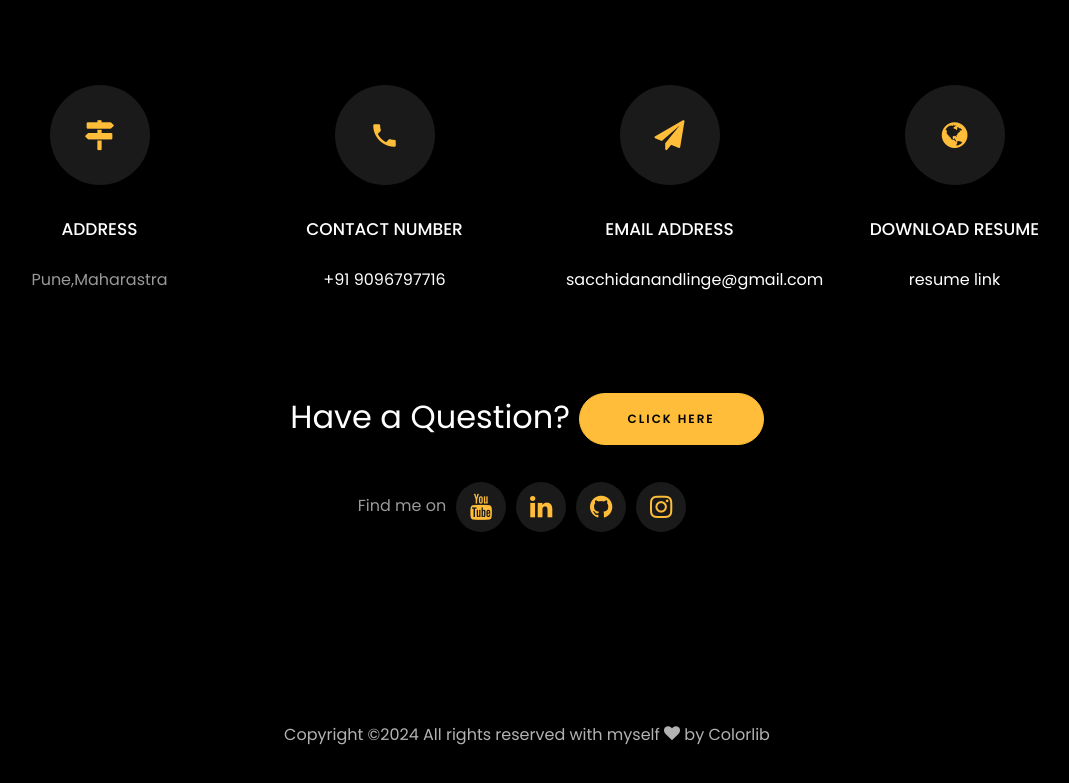
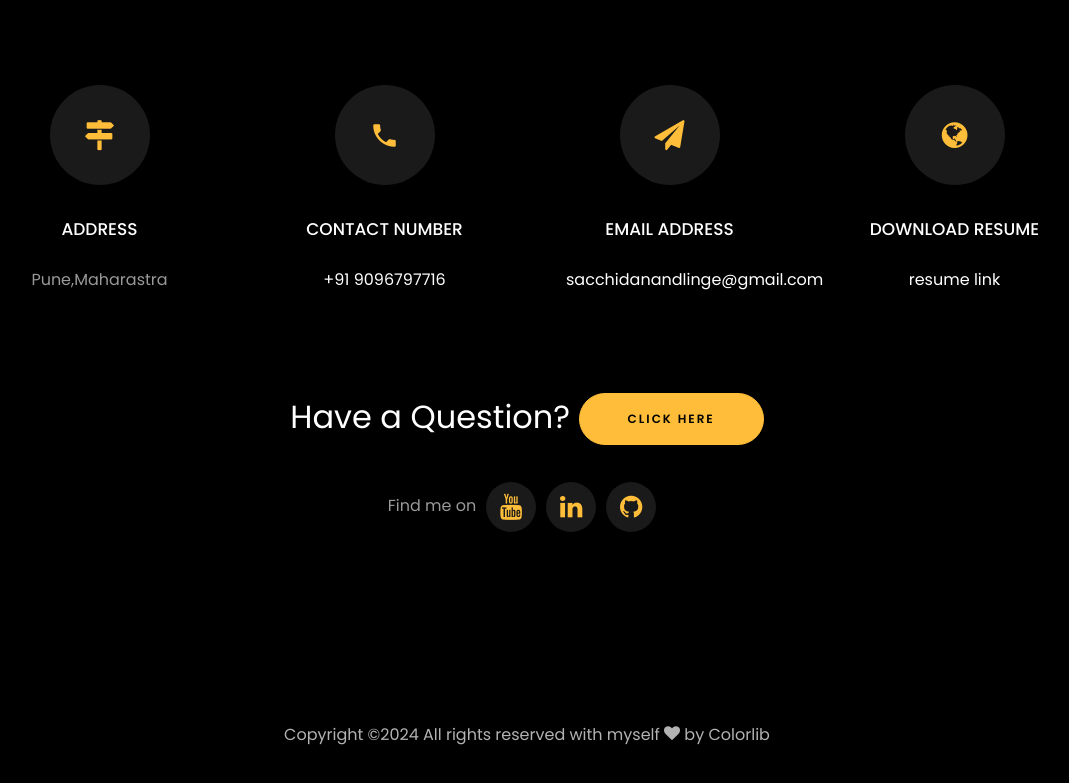
Before and after one commit to 0sacchidanand/0sachhidandand.git.io, a plain HTML site: page index.html in a window 1280 px wide. Shown: the part 4812-5595 px from the top of the page, without its empty margins (113-1182 px from the left). Drawn offline with Linux system fonts and the light colour scheme; files whose address does not match are found by name.

Commit message:
Update index.html
remove links

```diff
--- a/index.html
+++ b/index.html
@@ -525,7 +525,7 @@
 					  <li class="ftco-animate"><a href="https://www.youtube.com/channel/UCqsPhsjDWJq1OCSqNPcktCA"><span class="icon-youtube"></span></a></li>
 					  <li class="ftco-animate"><a href="https://www.linkedin.com/in/sacchidanand-linge-41102a218/"><span class="icon-linkedin"></span></a></li>
 					  <li class="ftco-animate"><a href="https://github.com/0sacchidanand"><span class="icon-github"></span></a></li>
-				      <li class="ftco-animate"><a href="https://www.instagram.com/sachinb.linge/"><span class="icon-instagram"></span></a></li>
+
 					</ul>
 				<br>
 		   </div>
```
